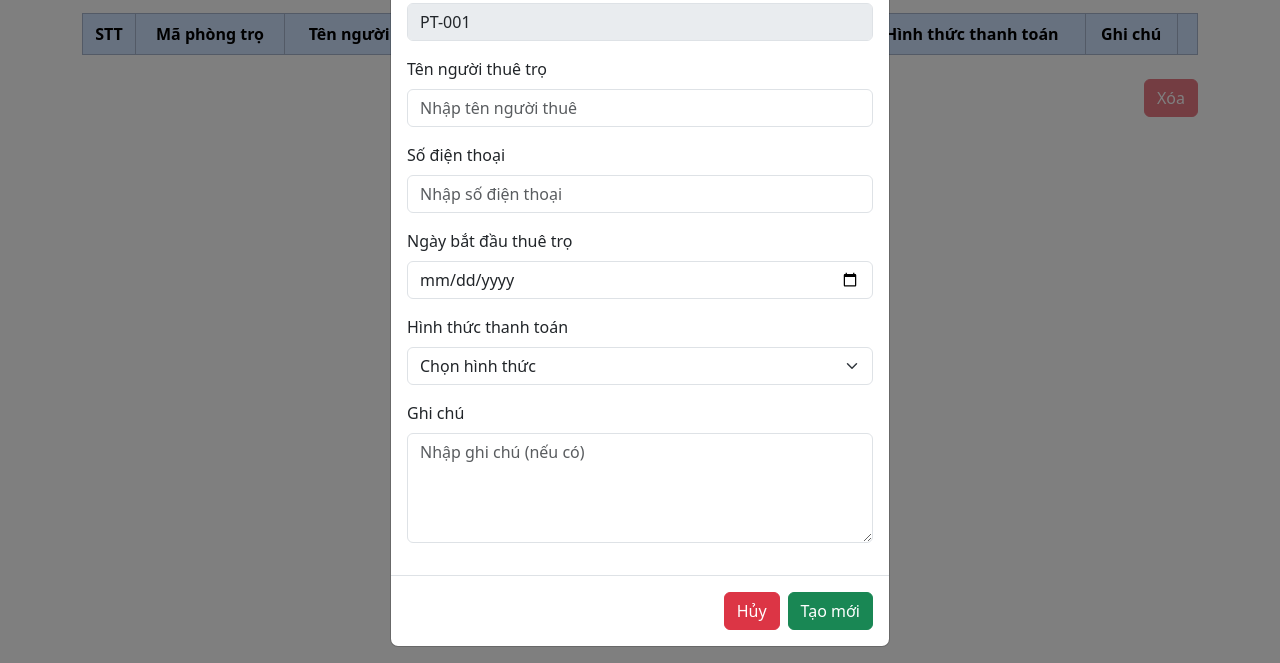
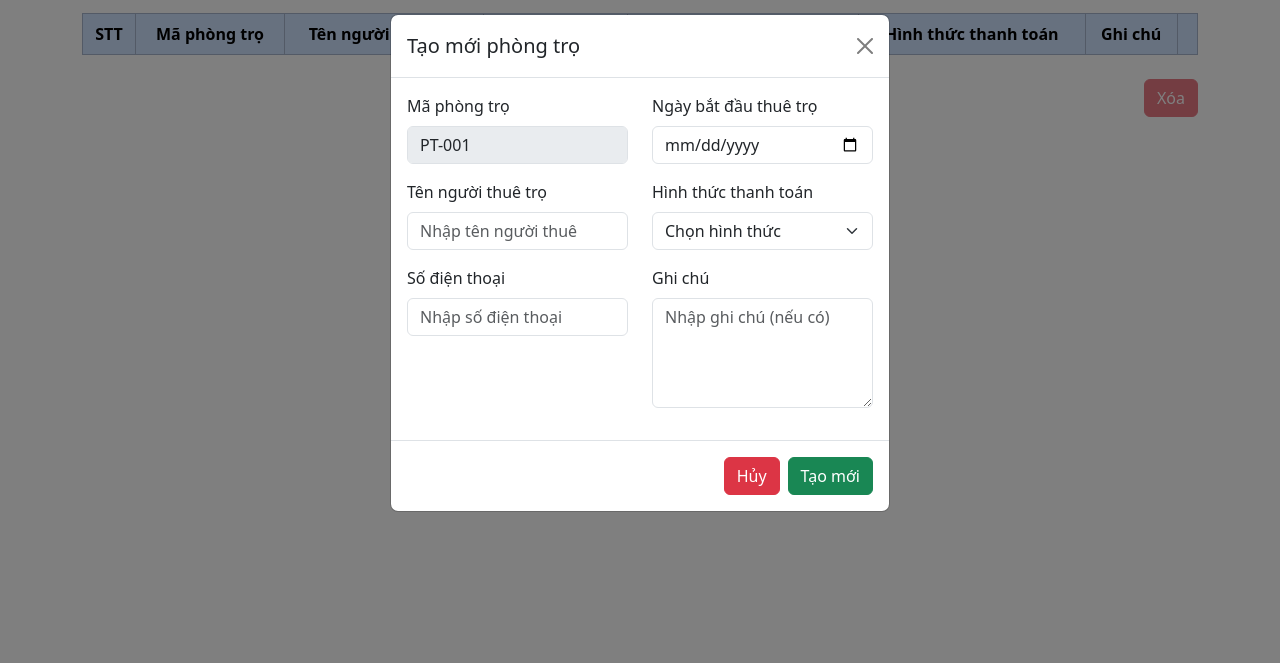
Before and after one commit to sisternia/test-codegym, a website: page public/index.html in a window 1280 px wide. Both pictures are taken after a click on the button "Tạo mới". Shown: the part 137-800 px from the top of the page. Drawn offline with nearby package versions, Linux system fonts and the light colour scheme; no server answers.

Commit message:
update 2

```diff
--- a/public/createModal.html
+++ b/public/createModal.html
@@ -6,6 +6,9 @@
                 <button type="button" class="btn-close" data-bs-dismiss="modal" aria-label="Close" onclick="closeCreateForm()"></button>
             </div>
             <div class="modal-body">
+                <div class="row">
+                    <!-- Cột trái: Mã phòng trọ, Tên người thuê trọ, Số điện thoại -->
+                    <div class="col-md-6">
                         <div class="mb-3">
                             <label for="roomId" class="form-label">Mã phòng trọ</label>
                             <input type="text" class="form-control" id="roomId" disabled>
@@ -20,6 +23,9 @@
                             <input type="text" class="form-control" id="phoneNumber" placeholder="Nhập số điện thoại">
                             <div class="text-danger mt-1" id="phoneNumberError" style="display: none;">Số điện thoại phải là 10 chữ số</div>
                         </div>
+                    </div>
+                    <!-- Cột phải: Ngày bắt đầu thuê trọ, Hình thức thanh toán, Ghi chú -->
+                    <div class="col-md-6">
                         <div class="mb-3">
                             <label for="startDate" class="form-label">Ngày bắt đầu thuê trọ</label>
                             <input type="date" class="form-control" id="startDate">
@@ -40,6 +46,8 @@
                             <textarea class="form-control" id="note" rows="4" placeholder="Nhập ghi chú (nếu có)"></textarea>
                         </div>
                     </div>
+                </div>
+            </div>
             <div class="modal-footer">
                 <button type="button" class="btn btn-danger" data-bs-dismiss="modal" onclick="closeCreateForm()">Hủy</button>
                 <button type="button" class="btn btn-success" onclick="submitForm()">Tạo mới</button>
```
Lines whose indentation alone changed are shown as unchanged.
